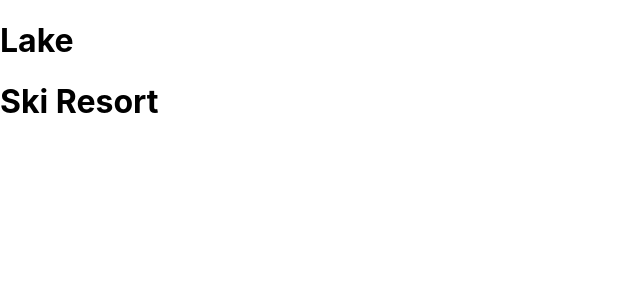
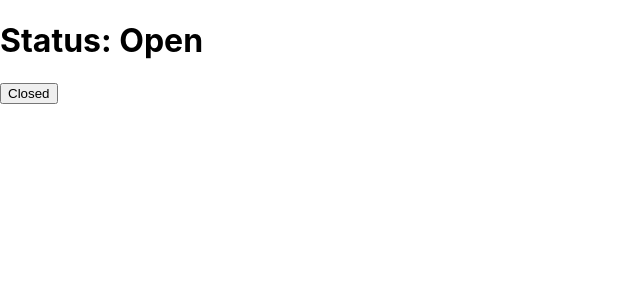
Before and after one commit to Adriantutuianu/react-course, a React (Create React App) app: page / in a window 1280 px wide. Shown: the top 300 px of the page, without its empty margins (0-640 px from the left). Built offline with nearby package versions, Linux system fonts and the light colour scheme.

Commit message:
UseState - Open-Closed

```diff
--- a/src/index.js
+++ b/src/index.js
@@ -1,28 +1,15 @@
-import React from "react";
+import React, { useState } from "react";
 import ReactDOM from "react-dom";
 import "./index.css";
 
-function Lake() {
-  return <h1>Lake</h1>;
-}
-
-function SkiResort() {
-  return <h1>Ski Resort</h1>;
-}
-
 function App() {
+  const [status, setStatus] = useState("Open");
   return (
-    <React.Fragment>
-      <Lake />
-      <SkiResort />
-    </React.Fragment>
+    <div>
+      <h1>Status: {status}</h1>
+      <button onClick={() => setStatus(" Closed")}>Closed</button>
+    </div>
   );
 }
 
 ReactDOM.render(<App />, document.getElementById("root"));
-
-const [first, second, third] = ["popcorn", "pretzel", "pineapple"];
-
-console.log(first);
-console.log(second);
-console.log(third);
```
